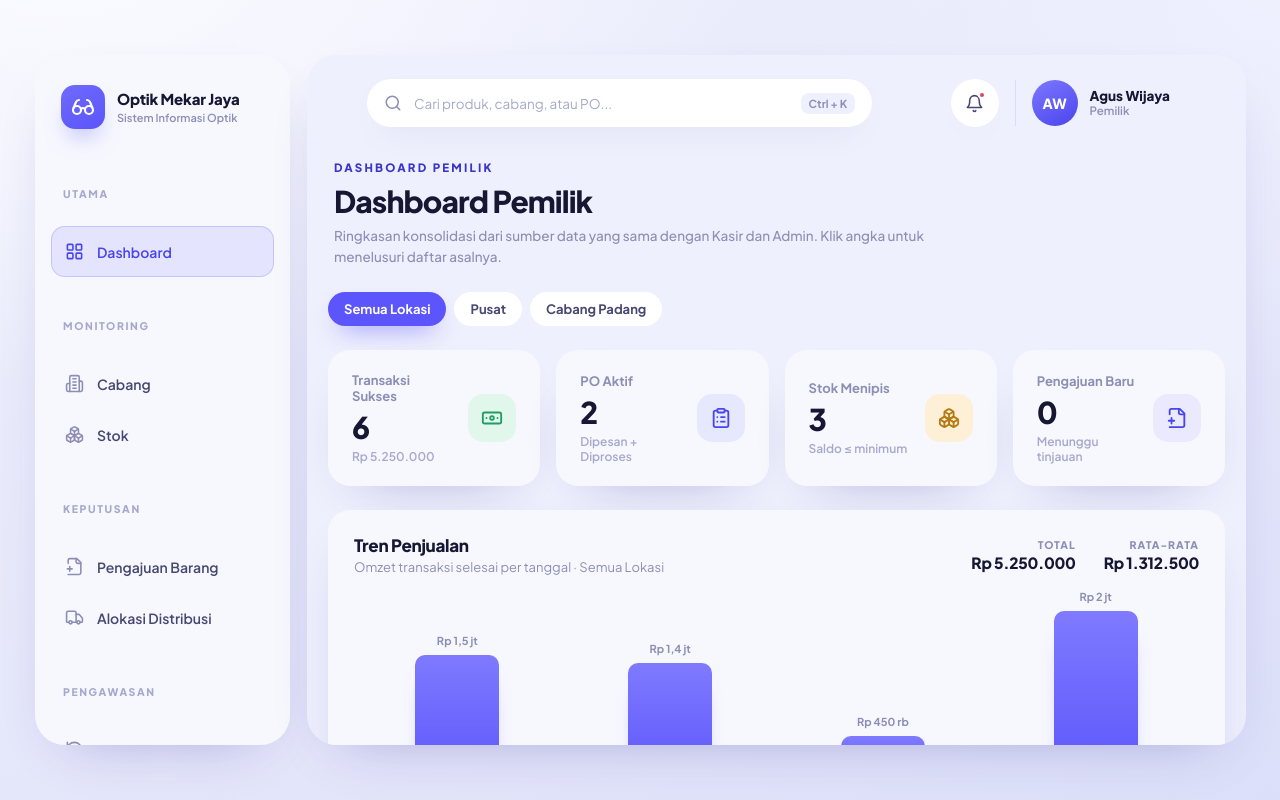
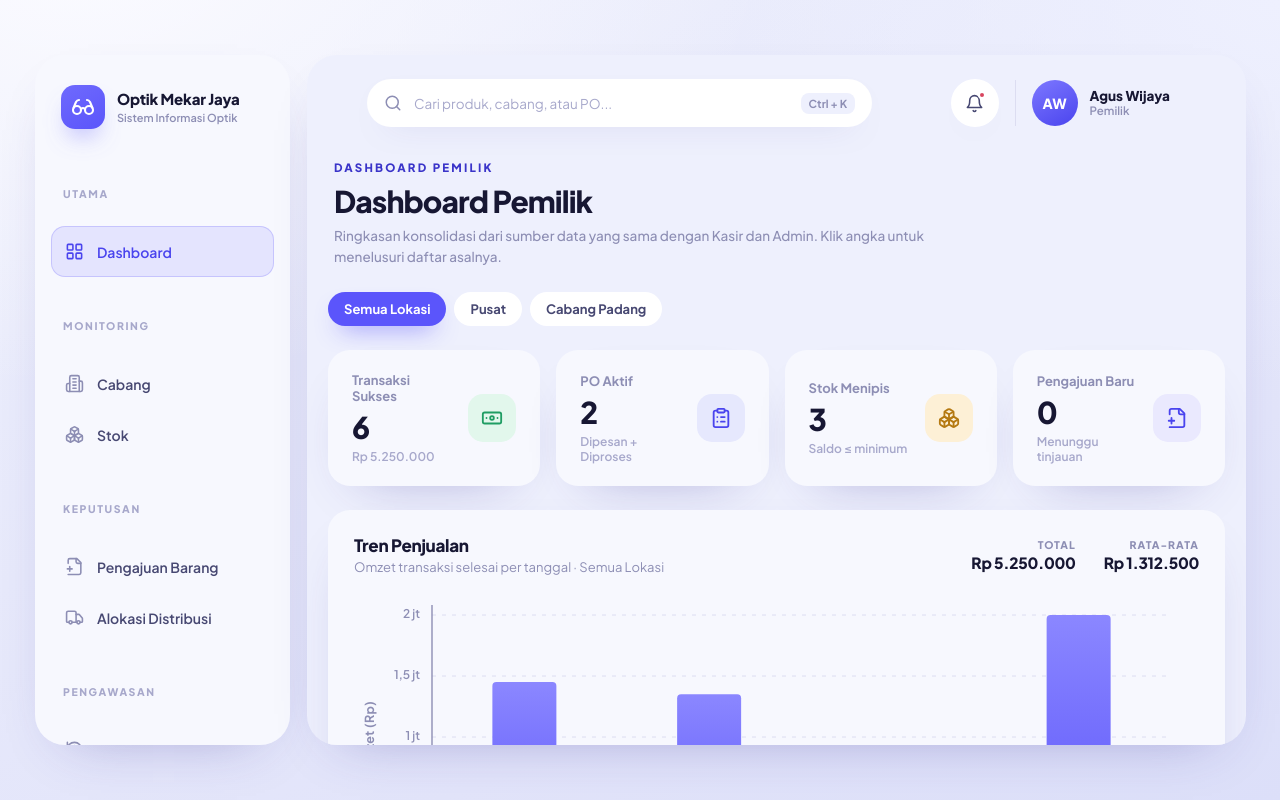
Before and after one commit to alfisukri16-del/simpos, a React (Vite) app: page /owner/login in a window 1280 px wide. Both pictures are taken after a click on the button "Masuk". Built offline with nearby package versions, Linux system fonts and the light colour scheme.

Commit message:
Dashboard Pemilik: grafik penjualan bergaya sumbu X/Y
Ganti bar chart CSS jadi SVG dengan garis sumbu, tick angka, gridline, dan judul sumbu. Skala tick otomatis, label miring saat ruang sempit, ukuran mengikuti lebar kontainer (ResizeObserver).

```diff
--- /dev/null
+++ b/src/components/SalesBarChart.tsx
@@ -0,0 +1,184 @@
+import { useEffect, useRef, useState } from "react";
+
+/* Bar chart bergaya sumbu X/Y: garis sumbu, tick + angka di sumbu Y, gridline, judul sumbu. */
+
+export type SalesPoint = {
+  key: string;
+  label: string;
+  full: string;
+  value: number;
+  count: number;
+};
+
+type Props = {
+  points: SalesPoint[];
+  yTitle: string;
+  xTitle: string;
+};
+
+/** Batas atas + langkah tick yang "bulat" supaya angka sumbu enak dibaca. */
+function niceScale(maxValue: number) {
+  if (maxValue <= 0) return { max: 1, step: 1 };
+  const raw = maxValue / 4;
+  const mag = Math.pow(10, Math.floor(Math.log10(raw)));
+  const norm = raw / mag;
+  const step = (norm <= 1 ? 1 : norm <= 2 ? 2 : norm <= 2.5 ? 2.5 : norm <= 5 ? 5 : 10) * mag;
+  return { max: Math.ceil(maxValue / step) * step, step };
+}
+
+function tickLabel(v: number) {
+  if (v === 0) return "0";
+  if (v >= 1_000_000) {
+    const n = v / 1_000_000;
+    return `${n.toLocaleString("id-ID", { maximumFractionDigits: 1 })} jt`;
+  }
+  if (v >= 1_000) return `${Math.round(v / 1_000)} rb`;
+  return String(v);
+}
+
+export default function SalesBarChart({ points, yTitle, xTitle }: Props) {
+  const box = useRef<HTMLDivElement>(null);
+  const [width, setWidth] = useState(800);
+
+  useEffect(() => {
+    const el = box.current;
+    if (!el) return;
+    const ro = new ResizeObserver(([entry]) => {
+      const w = entry.contentRect.width;
+      if (w > 0) setWidth(w);
+    });
+    ro.observe(el);
+    return () => ro.disconnect();
+  }, []);
+
+  const W = Math.max(300, Math.round(width));
+  const compact = W < 560;
+  const plotWidthGuess = W - (compact ? 62 : 78) - (compact ? 20 : 28);
+  const slotGuess = plotWidthGuess / Math.max(points.length, 1);
+  const rotateLabels = slotGuess < 44;
+  const H = compact ? (rotateLabels ? 316 : 290) : 330;
+  const M = {
+    left: compact ? 62 : 78,
+    right: compact ? 20 : 28,
+    top: 20,
+    bottom: rotateLabels ? (compact ? 88 : 84) : compact ? 62 : 66,
+  };
+
+  const plotW = W - M.left - M.right;
+  const plotH = H - M.top - M.bottom;
+  const baseY = M.top + plotH;
+
+  const peak = Math.max(...points.map((p) => p.value), 0);
+  const { max, step } = niceScale(peak);
+  const ticks: number[] = [];
+  for (let v = 0; v <= max + 1e-9; v += step) ticks.push(Number(v.toFixed(6)));
+
+  const slot = plotW / Math.max(points.length, 1);
+  const barW = Math.min(compact ? 40 : 64, slot * 0.56);
+  const yOf = (v: number) => M.top + plotH * (1 - v / max);
+
+  return (
+    <div className="sales-svg-wrap" ref={box}>
+      <svg
+        className="sales-svg"
+        viewBox={`0 0 ${W} ${H}`}
+        role="img"
+        aria-label={`Grafik ${yTitle} per ${xTitle}`}
+      >
+        <defs>
+          <linearGradient id="barFill" x1="0" y1="0" x2="0" y2="1">
+            <stop offset="0%" stopColor="#8b87ff" />
+            <stop offset="100%" stopColor="#5b55fb" />
+          </linearGradient>
+          <marker id="axisArrow" viewBox="0 0 10 10" refX="8" refY="5" markerWidth="7" markerHeight="7" orient="auto">
+            <path d="M0 0 L10 5 L0 10 z" fill="#8d8eb4" />
+          </marker>
+        </defs>
+
+        {/* gridline + angka sumbu Y */}
+        {ticks.map((t) => {
+          const y = yOf(t);
+          return (
+            <g key={t}>
+              <line
+                x1={M.left}
+                y1={y}
+                x2={W - M.right}
+                y2={y}
+                stroke="#dcddf1"
+                strokeWidth={1}
+                strokeDasharray="4 6"
+              />
+              <text x={M.left - 12} y={y} textAnchor="end" dominantBaseline="middle" className="sales-tick">
+                {tickLabel(t)}
+              </text>
+            </g>
+          );
+        })}
+
+        {/* sumbu */}
+        <line
+          x1={M.left}
+          y1={M.top - 10}
+          x2={M.left}
+          y2={baseY}
+          stroke="#8d8eb4"
+          strokeWidth={1.4}
+          markerEnd="url(#axisArrow)"
+        />
+        <line
+          x1={M.left}
+          y1={baseY}
+          x2={W - M.right + 12}
+          y2={baseY}
+          stroke="#8d8eb4"
+          strokeWidth={1.4}
+          markerEnd="url(#axisArrow)"
+        />
+
+        {/* batang + label sumbu X */}
+        {points.map((p, i) => {
+          const cx = M.left + slot * (i + 0.5);
+          const h = Math.max(baseY - yOf(p.value), 2);
+          return (
+            <g key={p.key} className="sales-bar-group">
+              <title>{`${p.full} · ${p.count} transaksi · ${tickLabel(p.value)}`}</title>
+              <rect
+                x={cx - barW / 2}
+                y={baseY - h}
+                width={barW}
+                height={h}
+                rx={4}
+                fill="url(#barFill)"
+                className="sales-bar"
+              />
+              <text
+                x={cx}
+                y={baseY + (rotateLabels ? 20 : 24)}
+                textAnchor={rotateLabels ? "end" : "middle"}
+                className="sales-xlabel"
+                transform={rotateLabels ? `rotate(-38 ${cx} ${baseY + 20})` : undefined}
+              >
+                {p.label}
+              </text>
+            </g>
+          );
+        })}
+
+        {/* judul sumbu */}
+        <text
+          x={compact ? 16 : 20}
+          y={M.top + plotH / 2}
+          transform={`rotate(-90 ${compact ? 16 : 20} ${M.top + plotH / 2})`}
+          textAnchor="middle"
+          className="sales-axtitle"
+        >
+          {yTitle}
+        </text>
+        <text x={M.left + plotW / 2} y={H - 12} textAnchor="middle" className="sales-axtitle">
+          {xTitle}
+        </text>
+      </svg>
+    </div>
+  );
+}
--- a/src/pages/owner/OwnerDashboardPage.tsx
+++ b/src/pages/owner/OwnerDashboardPage.tsx
@@ -4,6 +4,7 @@ import { ArrowRight, Banknote, Boxes, ClipboardList, FilePlus2 } from "lucide-re
 import { BRANCHES } from "../../store/sharedStore";
 import { useSharedStore } from "../../store/sharedStore";
 import { Chip, PageHeader, StatCard, StatusPill, formatIDR } from "../../components/ui";
+import SalesBarChart from "../../components/SalesBarChart";
 import "../../styles/pages.css";
 import "../../styles/admin.css";
 
@@ -50,12 +51,6 @@ function parseTrxDate(s: string): Date | null {
   return new Date(year, month, day);
 }
 
-function compactIDR(n: number): string {
-  if (n >= 1_000_000) return `Rp ${(n / 1_000_000).toLocaleString("id-ID", { maximumFractionDigits: 1 })} jt`;
-  if (n >= 1_000) return `Rp ${Math.round(n / 1_000)} rb`;
-  return `Rp ${n}`;
-}
-
 export default function OwnerDashboardPage() {
   const store = useSharedStore();
   const [scope, setScope] = useState<Scope>("all");
@@ -88,9 +83,8 @@ export default function OwnerDashboardPage() {
       value: p.value,
       count: p.count,
     }));
-    const peak = Math.max(1, ...points.map((p) => p.value));
     const sum = points.reduce((a, p) => a + p.value, 0);
-    return { points, peak, sum, avg: points.length ? Math.round(sum / points.length) : 0 };
+    return { points, sum, avg: points.length ? Math.round(sum / points.length) : 0 };
   }, [tx]);
 
   return (
@@ -176,26 +170,11 @@ export default function OwnerDashboardPage() {
         {chart.points.length === 0 ? (
           <div className="empty-note">Belum ada transaksi selesai pada cakupan ini.</div>
         ) : (
-          <div className="chart-bars">
-            {chart.points.map((p) => {
-              const h = 8 + Math.round((p.value / chart.peak) * 84);
-              return (
-                <div
-                  key={p.key}
-                  className="chart-col"
-                  title={`${p.full} · ${p.count} transaksi · ${formatIDR(p.value)}`}
-                >
-                  <div className="chart-track">
-                    <span className="chart-value" style={{ bottom: `calc(${h}% + 8px)` }}>
-                      {compactIDR(p.value)}
-                    </span>
-                    <div className="chart-bar" style={{ height: `${h}%` }} />
-                  </div>
-                  <span className="chart-label">{p.label}</span>
-                </div>
-              );
-            })}
-          </div>
+          <SalesBarChart
+            points={chart.points}
+            yTitle="Omzet (Rp)"
+            xTitle="Tanggal Transaksi"
+          />
         )}
       </section>
 
--- a/src/styles/pages.css
+++ b/src/styles/pages.css
@@ -1610,83 +1610,52 @@ table.tt tbody tr.is-active {
   color: var(--ink);
 }
 
-.chart-bars {
-  display: flex;
-  align-items: flex-end;
-  gap: 10px;
-  height: 216px;
-  padding: 0 2px;
-}
-
-.chart-col {
-  flex: 1 1 0;
+.sales-svg-wrap {
+  width: 100%;
   min-width: 0;
-  height: 100%;
-  display: flex;
-  flex-direction: column;
-  gap: 8px;
-}
-
-.chart-value {
-  position: absolute;
-  left: 0;
-  right: 0;
-  text-align: center;
-  font-size: 11px;
+}
+
+.sales-svg {
+  display: block;
+  width: 100%;
+  height: auto;
+  overflow: visible;
+}
+
+.sales-tick {
+  font-size: 12px;
+  font-weight: 600;
+  fill: var(--muted);
+}
+
+.sales-xlabel {
+  font-size: 12.5px;
+  font-weight: 600;
+  fill: var(--ink-2);
+}
+
+.sales-axtitle {
+  font-size: 12.5px;
   font-weight: 700;
-  color: var(--muted);
-  white-space: nowrap;
-  pointer-events: none;
-}
-
-.chart-track {
-  position: relative;
-  flex: 1 1 auto;
-  min-height: 0;
-}
-
-.chart-bar {
-  position: absolute;
-  bottom: 0;
-  left: 50%;
-  transform: translateX(-50%);
-  width: min(100%, 84px);
-  border-radius: 10px 10px 5px 5px;
-  background: linear-gradient(180deg, #7f7aff, var(--accent));
-  box-shadow: 0 14px 26px -18px rgba(91, 85, 251, 0.95);
-  transition: height 0.3s ease, filter 0.16s ease;
-}
-
-.chart-col:hover .chart-bar {
-  filter: brightness(1.07);
-}
-
-.chart-label {
-  font-size: 11.5px;
-  font-weight: 600;
-  color: var(--muted);
-  white-space: nowrap;
-  text-align: center;
+  letter-spacing: 0.02em;
+  fill: var(--muted);
+}
+
+.sales-bar {
+  transition: filter 0.16s ease, opacity 0.16s ease;
+}
+
+.sales-bar-group:hover .sales-bar {
+  filter: brightness(1.08);
 }
 
 @media (max-width: 900px) {
-  .chart-bars {
-    height: 180px;
-    gap: 7px;
-  }
   .chart-figures {
     gap: 18px;
   }
 }
 
 @media (max-width: 620px) {
-  .chart-bars {
-    height: 150px;
-    gap: 5px;
-  }
-  .chart-value {
-    display: none;
-  }
   .sales-chart .section-head {
     align-items: flex-start;
     flex-direction: column;
```
